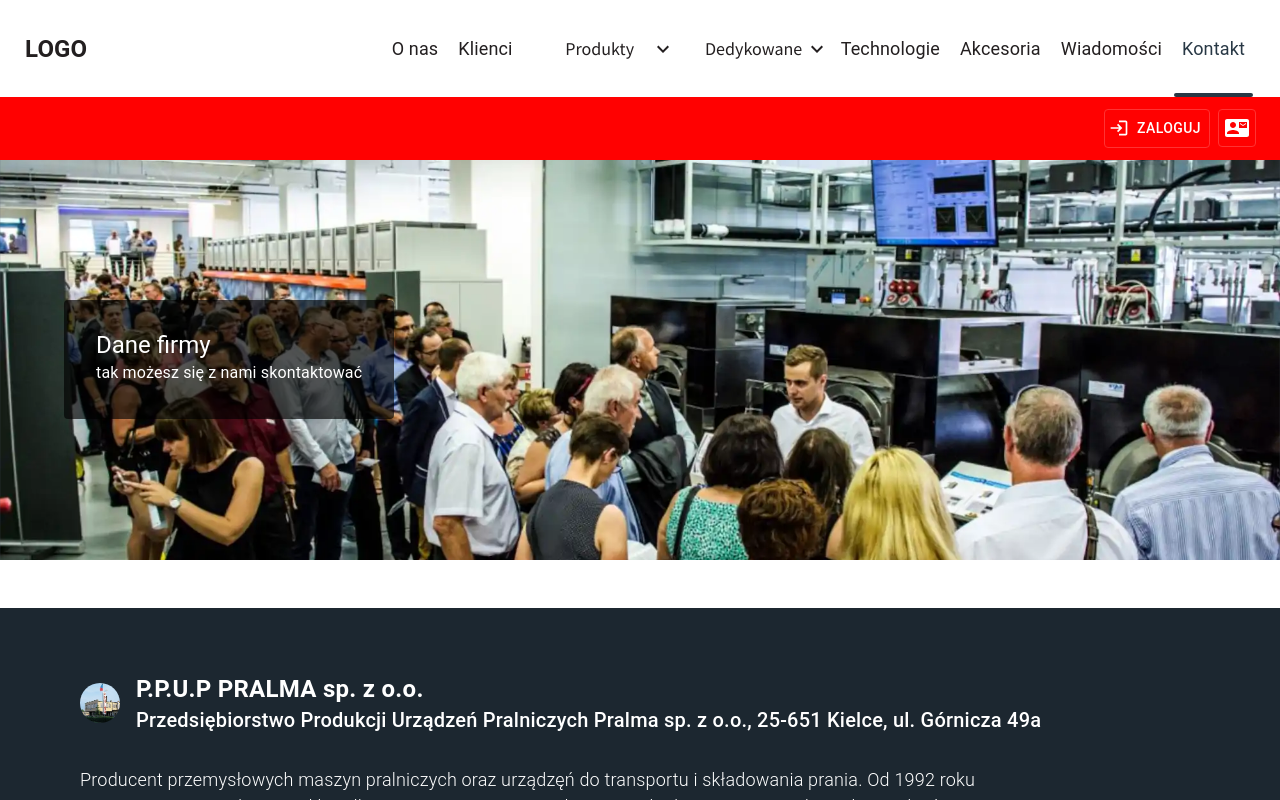
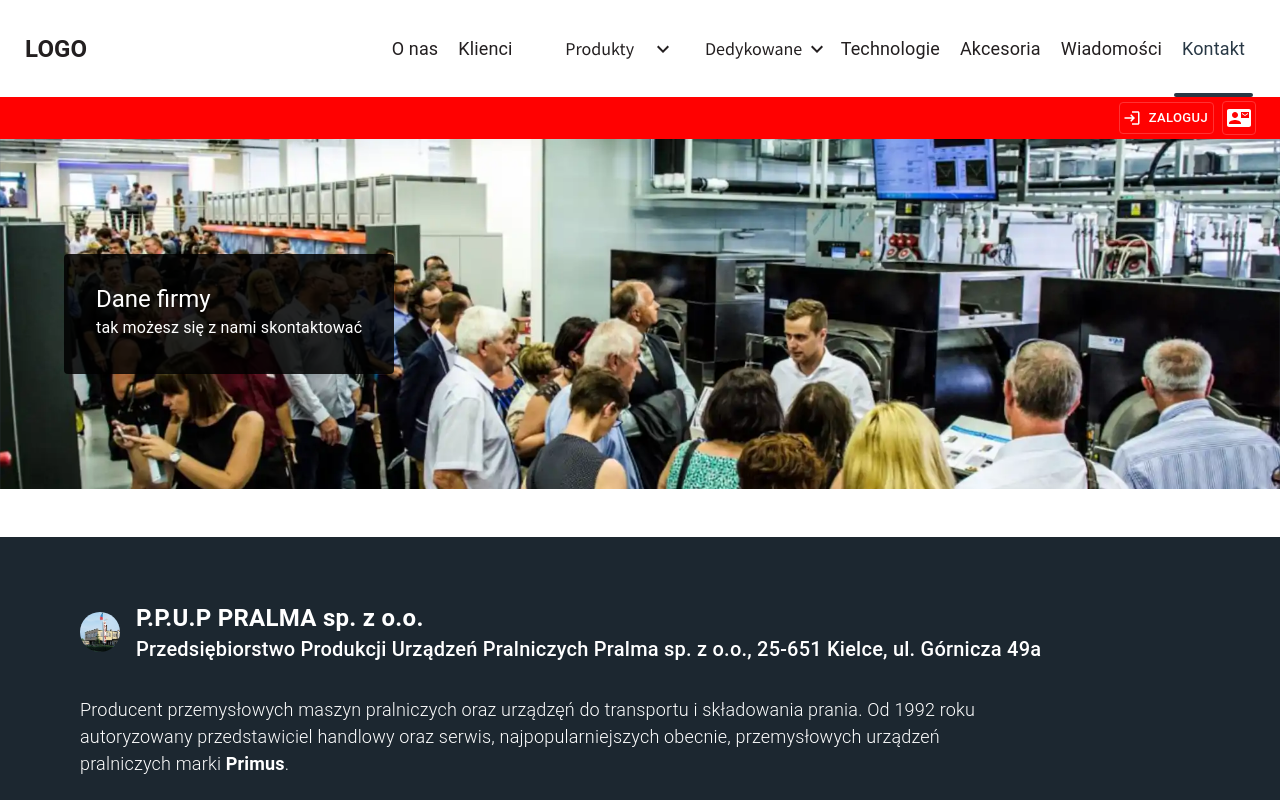
Before and after one commit to krystek77/react-website-client-side, a React (Create React App) app: page /kontakt in a window 1280 px wide. Built offline with nearby package versions, Linux system fonts and the light colour scheme.

Commit message:
Place hero component on home page

```diff
--- a/src/components/Hero/styles.js
+++ b/src/components/Hero/styles.js
@@ -18,7 +18,7 @@ export default makeStyles((theme) => ({
       backgroundPosition: 'center',
     },
     flexShrink: 0,
-    height: 400,
+    height: 350,
     width: '100%',
   },
   ['hero__container']: {
@@ -31,7 +31,7 @@ export default makeStyles((theme) => ({
     },
   },
   ['hero__content']: {
-    backgroundColor: 'rgba(0,0,0,0.65)',
+    backgroundColor: 'rgba(0,0,0,0.85)',
     maxWidth: 680,
     padding: 32,
     borderRadius: 4,
@@ -40,7 +40,7 @@ export default makeStyles((theme) => ({
     color: theme.palette.secondary.contrastText,
     marginBottom: 0,
     lineHeight: 1.15,
-    fontSize:24
+    fontSize: 24,
   },
   ['hero__subtitle']: {
     color: theme.palette.secondary.contrastText,
--- a/src/components/Toolbar/Toolbar.js
+++ b/src/components/Toolbar/Toolbar.js
@@ -1,20 +1,20 @@
 /* eslint-disable react/prop-types */
 /* eslint-disable no-unused-vars */
 import React, { useState, useEffect } from 'react';
+import useStyles from '../../styles/toolbar';
 import { Link, useNavigate, useLocation } from 'react-router-dom';
 import { useDispatch } from 'react-redux';
 import { Container, IconButton, Button, Avatar, Typography } from '@mui/material';
 import { ContactMail, Login, Logout, PersonAdd } from '@mui/icons-material';
 import ActionTypes from '../../constants/actionTypes';
 
-import useStyles from '../../styles/toolbar';
-
 function Toolbar() {
-  const classes = useStyles();
   const [user, setUser] = useState(JSON.parse(localStorage.getItem('userProfile')));
   const dispatch = useDispatch();
   const history = useNavigate();
   const location = useLocation();
+
+  const classes = useStyles();
 
   useEffect(() => {
     console.log('[Toolbar.js] - mount');
@@ -61,12 +61,12 @@ function Toolbar() {
           </React.Fragment>
         ) : (
           <React.Fragment>
-            <Button className={`${classes.toolbarButton}  ${classes.toolbarButtonLogout}`} component={Link} to="/logowanie" type="button" aria-label="login" startIcon={<Login />}>
+            <Button className={`${classes.toolbarButton}  ${classes.toolbarButtonLogout}`} size="small" component={Link} to="/logowanie" type="button" aria-label="login" startIcon={<Login />}>
               zaloguj
             </Button>
           </React.Fragment>
         )}
-        <IconButton className={`${classes.toolbarButton} ${classes.toolbarButtonContact}`}>
+        <IconButton className={`${classes.toolbarButton} ${classes.toolbarButtonContact}`} size="small">
           <ContactMail />
         </IconButton>
       </div>
--- a/src/styles/home.js
+++ b/src/styles/home.js
@@ -2,9 +2,16 @@
 import { makeStyles } from '@mui/styles';
 
 export default makeStyles((theme) => ({
+  pageHome: {
+    paddingLeft: 0,
+    paddingRight: 0,
+  },
+  pageHomeMain: {
+    padding: 48,
+  },
   pageHomeLatestPosts: {
     padding: '48px 24px',
-    backgroundColor: theme.palette.secondary.light,
+    backgroundColor: '#f1f9ff',
   },
   pageHomeLatestPostsTitle: {
     fontWeight: 700,
@@ -13,7 +20,7 @@ export default makeStyles((theme) => ({
     paddingBottom: 48,
     paddingLeft: 24,
     paddingRight: 24,
-    color: theme.palette.secondary.contrastText,
+    color: theme.palette.secondary.main,
   },
   pageHomeLatestPostsPost: {
     padding: 8,
--- a/src/styles/toolbar.js
+++ b/src/styles/toolbar.js
@@ -4,65 +4,65 @@ import { palette } from '@mui/system';
 
 export default makeStyles((theme) => ({
   toolbar: {
-    position:"relative",
-    top:0,
-    left:0,
-    width:"100%",
-    display:"flex",
-    justifyContent:"flex-end",
-    alignItems:"center",
-    backgroundColor:theme.palette.primary.main,
-    paddingTop:12,
-    paddingBottom:12
+    position: 'relative',
+    top: 0,
+    left: 0,
+    width: '100%',
+    display: 'flex',
+    justifyContent: 'flex-end',
+    alignItems: 'center',
+    backgroundColor: theme.palette.primary.main,
+    paddingTop: 4,
+    paddingBottom: 4,
   },
-  toolbarUserPanel:{
-    display:"flex",
-    alignItems:"center"
+  toolbarUserPanel: {
+    display: 'flex',
+    alignItems: 'center',
   },
-  toolbarUserAvatar:{
-    backgroundColor:theme.palette.secondary.main,
-    color:theme.palette.secondary.contrastText,
-    marginRight:8
+  toolbarUserAvatar: {
+    backgroundColor: theme.palette.secondary.main,
+    color: theme.palette.secondary.contrastText,
+    marginRight: 8,
   },
-  toolbarUserData:{
-    marginRight:12,
-    paddingRight:12,
-    borderRight:`1px solid ${theme.palette.primary.light}`,
-    lineHeight:1
+  toolbarUserData: {
+    marginRight: 12,
+    paddingRight: 12,
+    borderRight: `1px solid ${theme.palette.primary.light}`,
+    lineHeight: 1,
   },
-  toolbarUserName:{
-    color:theme.palette.secondary.contrastText,
-    fontSize:14,
-    fontWeight:700
+  toolbarUserName: {
+    color: theme.palette.secondary.contrastText,
+    fontSize: 14,
+    fontWeight: 700,
   },
-  toolbarUserRoles:{
-    fontSize:11,
-    display:"inline-block",
-    backgroundColor:theme.palette.primary.light,
-    color:theme.palette.primary.contrastText,
-    padding:"2px 8px",
-    borderRadius:10
+  toolbarUserRoles: {
+    fontSize: 11,
+    display: 'inline-block',
+    backgroundColor: theme.palette.primary.light,
+    color: theme.palette.primary.contrastText,
+    padding: '2px 4px',
+    borderRadius: 10,
   },
-  toolbarButton:{
-    color:theme.palette.primary.contrastText,
-    borderColor:theme.palette.primary.light,
-    borderStyle:"solid",
-    borderWidth:"1px"
+  toolbarButton: {
+    color: theme.palette.primary.contrastText,
+    borderColor: theme.palette.primary.light,
+    borderStyle: 'solid',
+    borderWidth: '1px',
   },
-  toolbarButtonLogout:{
-    marginRight:8,
+  toolbarButtonLogout: {
+    marginRight: 8,
   },
-  toolbarButtonLogin:{
-    marginRight:8,
+  toolbarButtonLogin: {
+    marginRight: 8,
   },
-  toolbarButtonContact:{
-    borderRadius:"4px",
-    padding:6
+  toolbarButtonContact: {
+    borderRadius: '4px',
+    padding: 4,
   },
-  toolbarAdminPanel:{
-    paddingRight:24
+  toolbarAdminPanel: {
+    paddingRight: 24,
   },
-  toolbarAdminPanelAddUser:{
-    borderRadius:4
+  toolbarAdminPanelAddUser: {
+    borderRadius: 4,
   },
 }));
```
Also changed, not shown: src/pages/Home.js (+12 -7 lines), public/assets/images/hero/home.webp (added), src/muitheme.js (line endings or trailing spaces).
